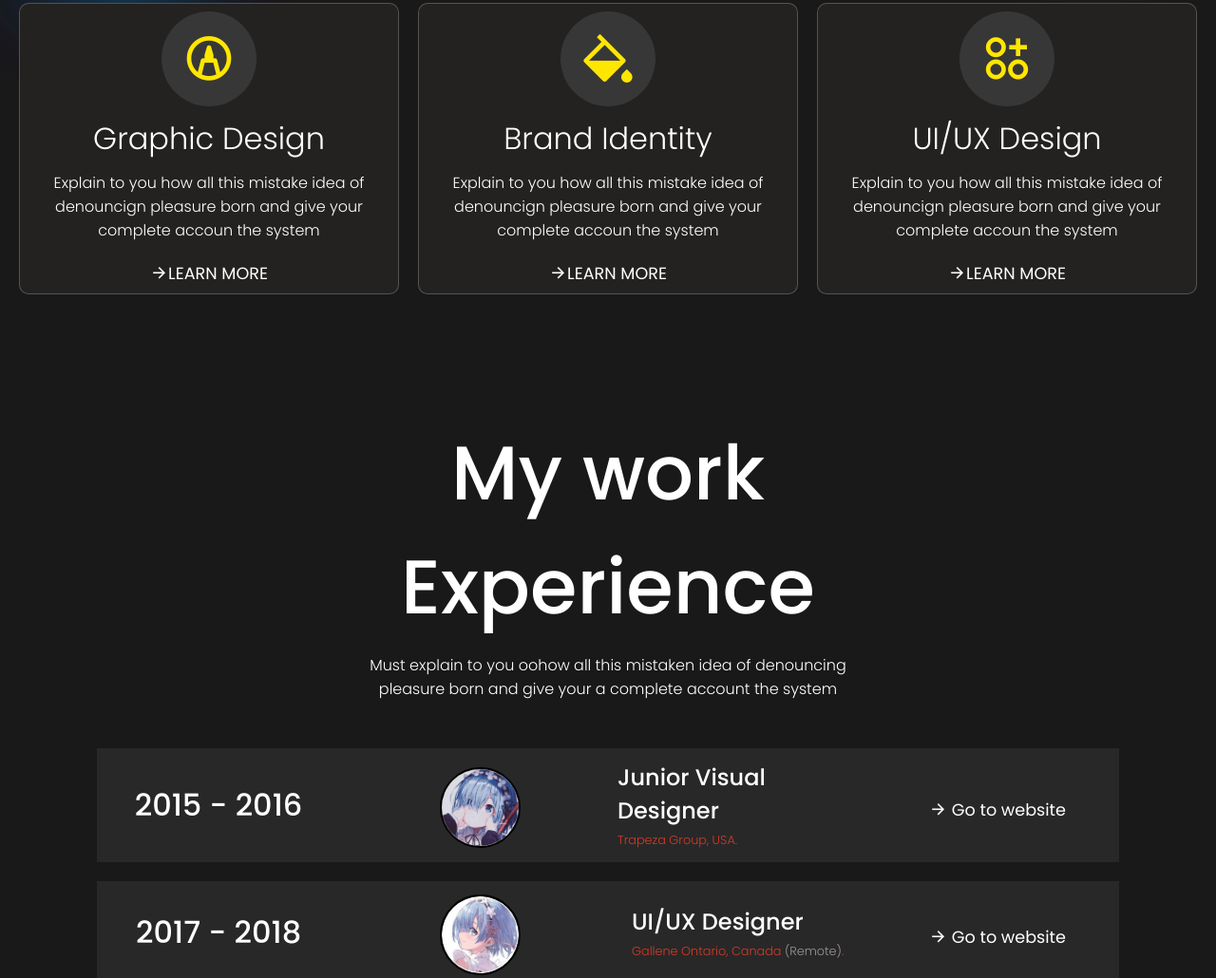
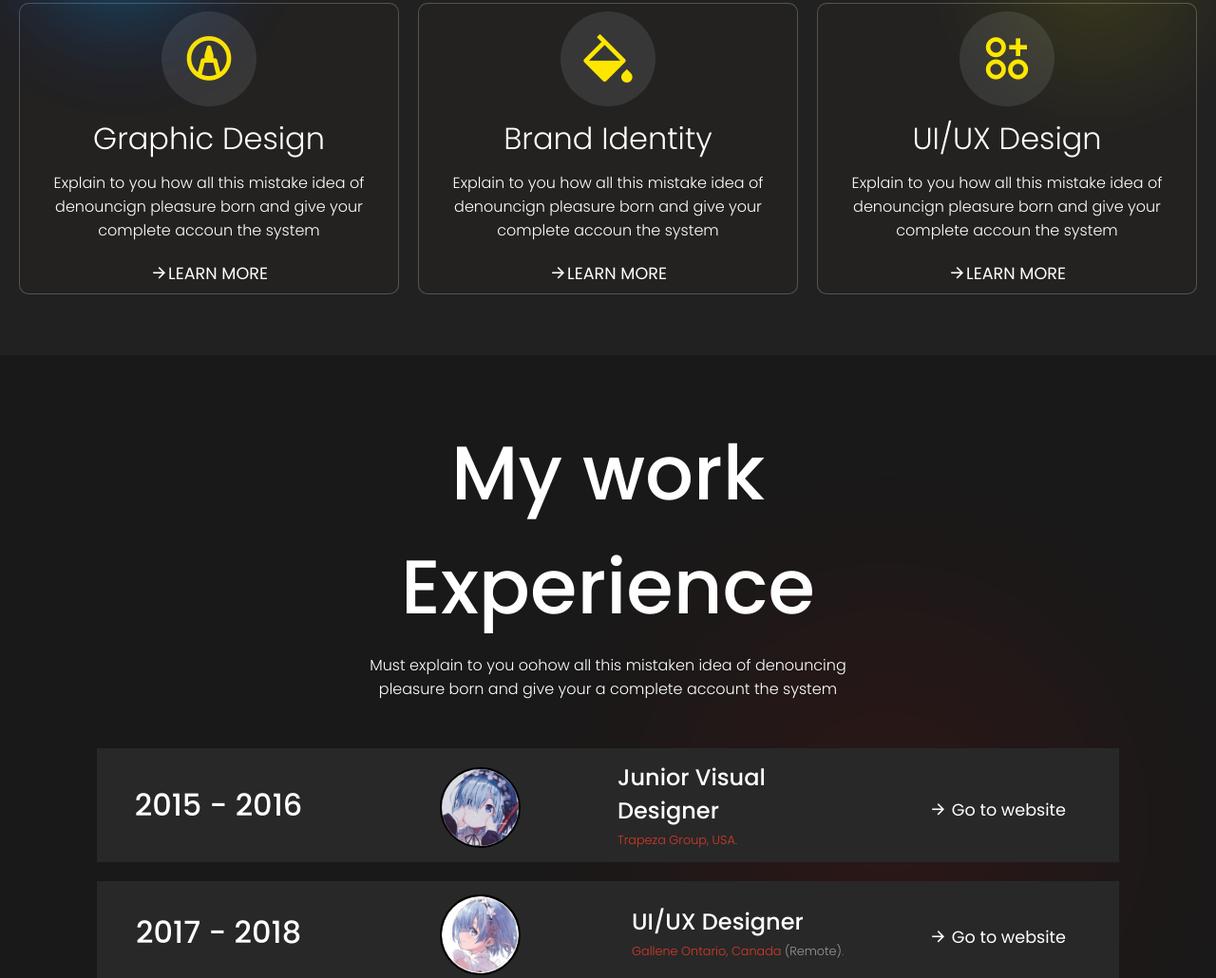
Before and after one commit to Dev-Asfix/My-Blog, a plain HTML site: page index.html in a window 1280 px wide. Shown: the part 1967-2997 px from the top of the page at 95% size. Drawn offline with nearby package versions, Linux system fonts and the light colour scheme.

Commit message:
Experience

```diff
--- a/index.html
+++ b/index.html
@@ -305,6 +305,9 @@
 
     <!-- WORK EXPERIENCE-->
     <section class="work_experience">
+      <div class="work_shape">
+        <img src="images/light-red.svg" alt="" width="1100px" />
+      </div>
       <div class="headings">
         <h1>My work Experience</h1>
         <p>
--- a/styles.css
+++ b/styles.css
@@ -517,14 +517,15 @@ button:hover i{
     position: relative;
     flex-direction: column;
     overflow: hidden;
+    background-color: #222121;
 }
 .service_shape{
     position: absolute;
-    top: 0;
+    top: 15%;
     right: -10%;
     width: 40%;
     opacity: 0.7;
-    z-index: -1;
+
 }
 .service_shape2{
     position: absolute;
@@ -532,7 +533,7 @@ button:hover i{
     left: -10%;
     width: 40%;
     opacity: 0.7;
-    z-index: -1;
+
 }
 .headings{
     width: 60%;
@@ -656,6 +657,7 @@ button:hover i{
 .work_experience{
     flex-direction: column;
     overflow: hidden;
+    position: relative;
 }
 .work_box_container{
     display: flex;
@@ -717,3 +719,12 @@ button:hover i{
 .work_box:hover{
     border: 1px solid rgba(131,131,131,0.5);
 }
+.work_shape{
+    position: absolute;
+    top: 50%;
+    left: 50%;
+    transform: translate(-50%, -50%);
+    width: 40%;
+    opacity: 0.6;
+    z-index: -1;
+}
```
